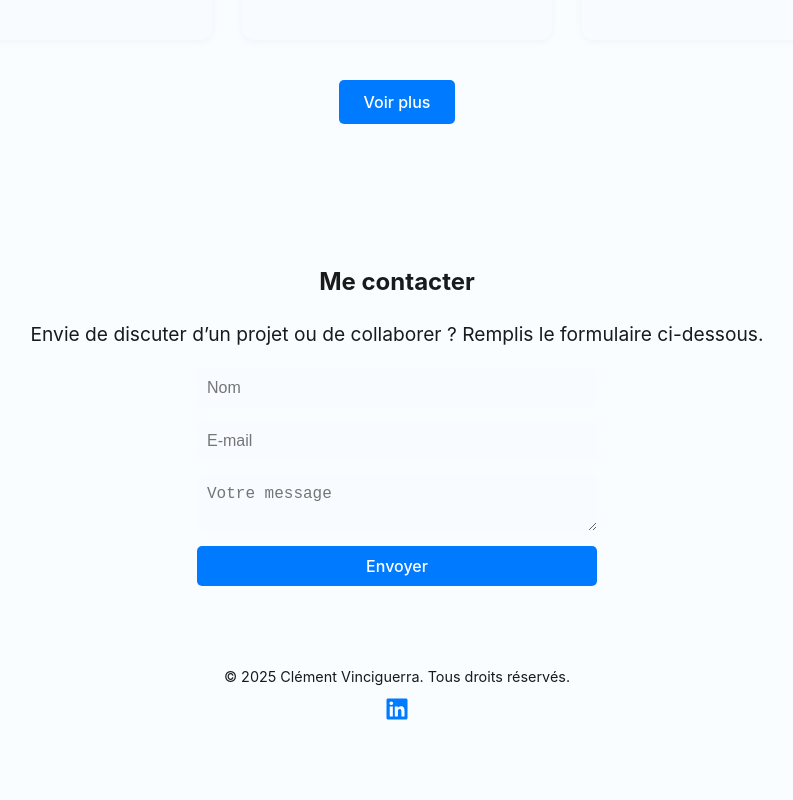
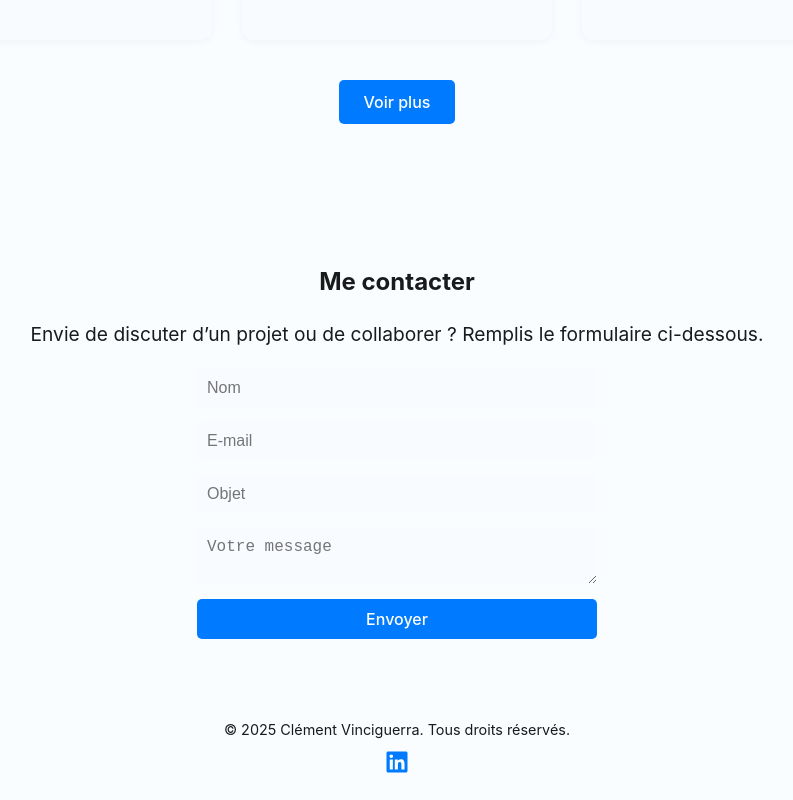
Before and after one commit to cvinciguer/portfolio-frontend, a React (Vite) app: page / in a window 1280 px wide. Shown: the part 1522-2322 px from the top of the page, without its empty margins (243-1036 px from the left). Before the commit the page ends 2269 px from the top, so only its background shows below. Built offline with nearby package versions, Linux system fonts and the light colour scheme; no server answers.

Commit message:
PTF-020-Ajout dun sujet et des variables locales associees

```diff
--- a/src/components/ui/ContactForm.tsx
+++ b/src/components/ui/ContactForm.tsx
@@ -7,7 +7,7 @@ import { toast } from "react-toastify";
 
 export const ContactForm: React.FC = () => {
   const { t } = useI18n();
-  const [form, setForm] = useState({ name: "", email: "", message: "" });
+  const [form, setForm] = useState({ name: "", email: "", subject: "", message: "" });
   const [loading, setLoading] = useState(false);
 
   const handleChange = (e: React.ChangeEvent<HTMLInputElement | HTMLTextAreaElement>) => {
@@ -24,12 +24,13 @@ export const ContactForm: React.FC = () => {
         {
           from_name: form.name,
           from_email: form.email,
+          subject: form.subject,
           message: form.message,
         },
         EMAILJS_PUBLIC_KEY
       );
       toast.success(t("form.success") || "Message envoyé avec succès !");
-      setForm({ name: "", email: "", message: "" });
+      setForm({ name: "", email: "", subject: "", message: "" });
     } catch (err) {
       toast.error(t("form.error") || "Erreur lors de l'envoi. Veuillez réessayer.");
     } finally {
@@ -57,6 +58,15 @@ export const ContactForm: React.FC = () => {
         onChange={handleChange}
         required
       />
+      <input
+        className={styles.input}
+        type="text"
+        name="subject"
+        placeholder={t("form.subject") || "Objet"}
+        value={form.subject}
+        onChange={handleChange}
+        required
+      />
       <textarea
         className={styles.textarea}
         name="message"
--- a/src/locales/en.json
+++ b/src/locales/en.json
@@ -112,6 +112,7 @@
   "form": {
     "name": "Name",
     "email": "E-mail",
+    "subject": "Subject",
     "message": "Your message",
     "send": "Send",
     "success": "Message sent successfully!",
--- a/src/locales/es.json
+++ b/src/locales/es.json
@@ -112,6 +112,7 @@
   "form": {
     "name": "Nombre",
     "email": "E-mail",
+    "subject": "Asunto",
     "message": "Tu mensaje",
     "send": "Enviar",
     "success": "¡Mensaje enviado con éxito!",
--- a/src/locales/fr.json
+++ b/src/locales/fr.json
@@ -112,6 +112,7 @@
   "form": {
     "name": "Nom",
     "email": "E-mail",
+    "subject": "Objet",
     "message": "Votre message",
     "send": "Envoyer",
     "success": "Message envoyé avec succès !",
```
